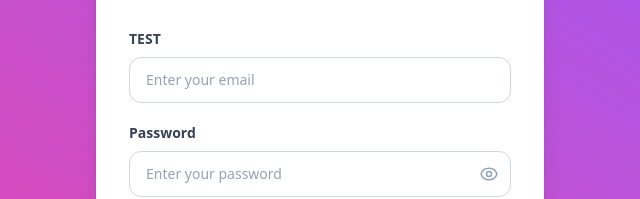
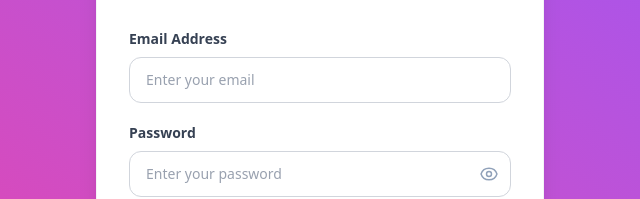
Before and after one commit to answermenow79/Stream-finder-webpage, a plain HTML site: page stream finder/signup-index.html in a window 1280 px wide. Shown: the part 289-488 px from the top of the page, 320-960 px from the left. Drawn offline with nearby package versions, Linux system fonts and the light colour scheme.

Commit message:
Update signup-index.html

```diff
--- a/stream finder/signup-index.html
+++ b/stream finder/signup-index.html
@@ -20,7 +20,7 @@
         <!-- Form with IDs -->
         <form id="signup-form" class="space-y-5">
             <div>
-                <label for="email" class="block text-sm font-semibold text-gray-700 mb-2">TEST</label>
+                <label for="email" class="block text-sm font-semibold text-gray-700 mb-2">Email Address</label>
                 <input id="email" type="email" placeholder="Enter your email" required
                     class="w-full px-4 py-3 rounded-xl border border-gray-300 focus:outline-none focus:ring-2 focus:ring-pink-500 focus:border-transparent transition-all duration-200 text-gray-900 placeholder-gray-400 text-sm">
             </div>
```
